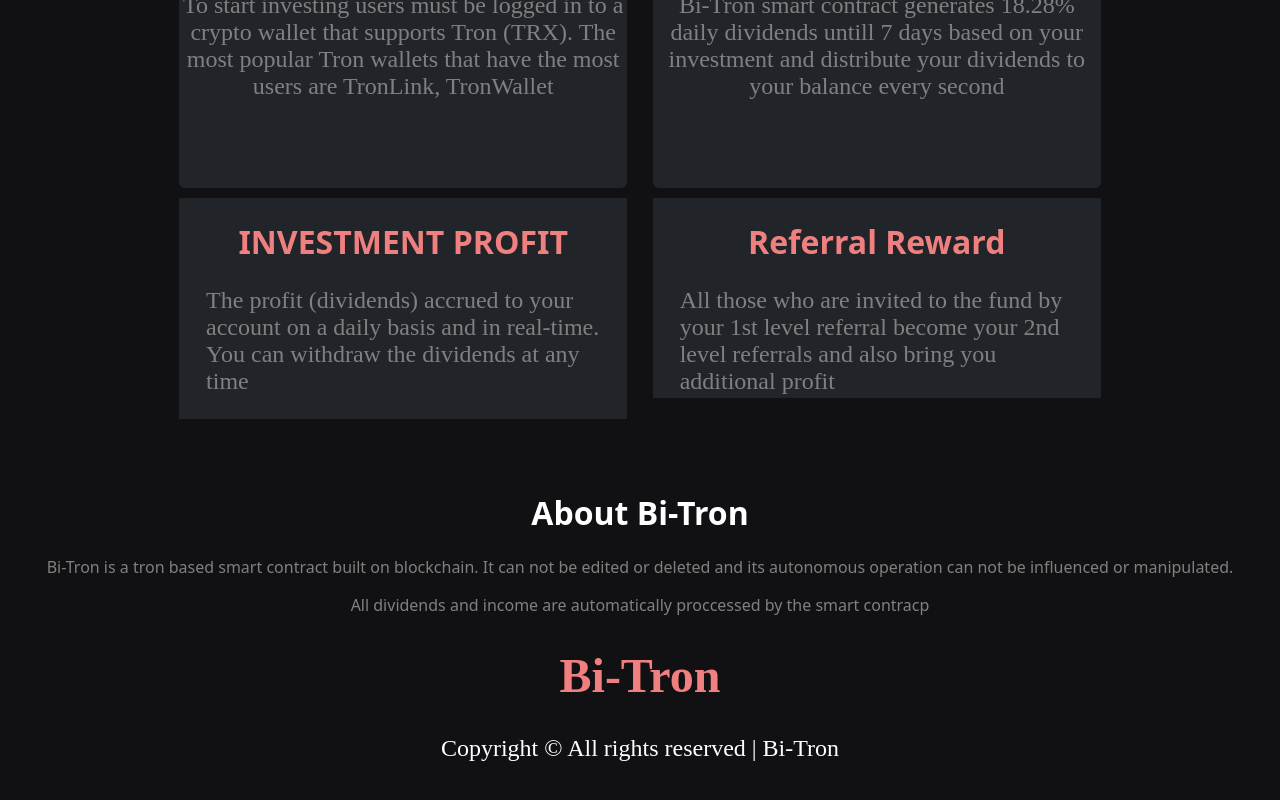
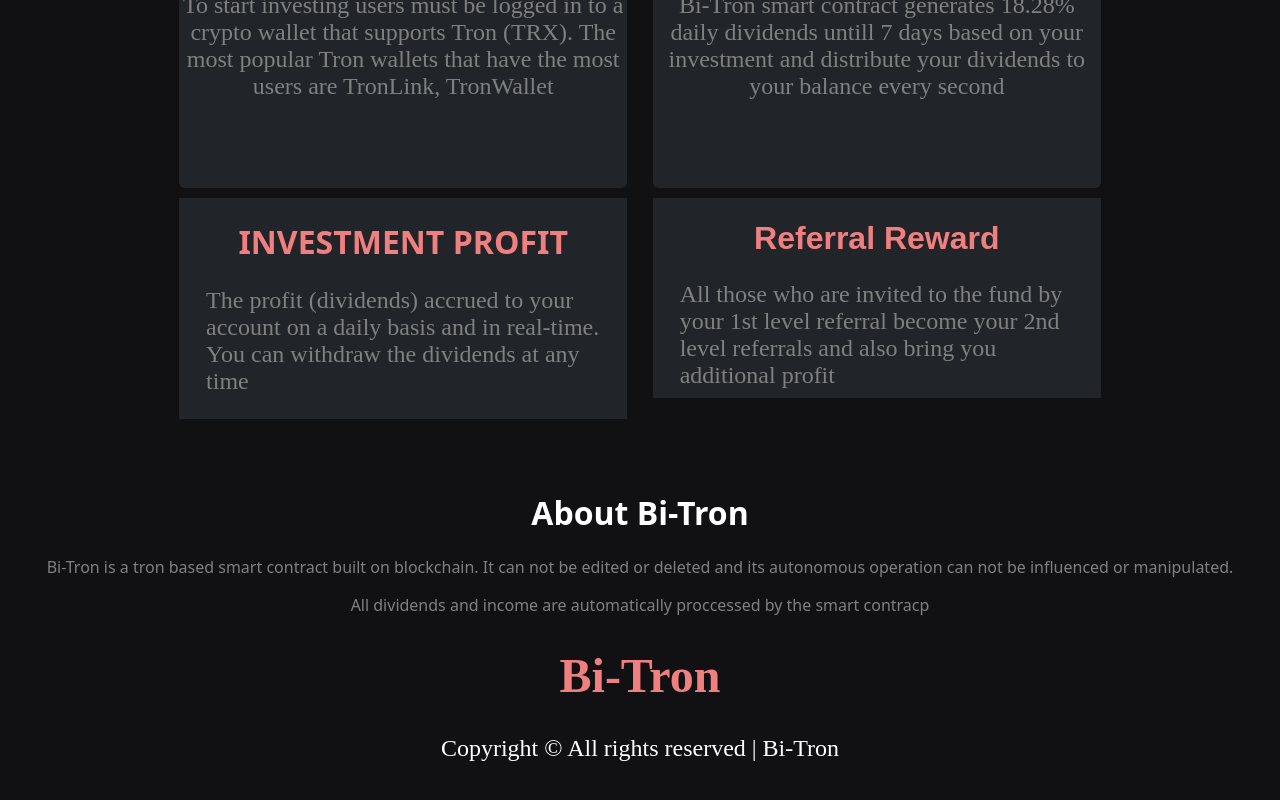
Before and after one commit to ali-203/myapp, a React (Create React App) app: page / in a window 1280 px wide. Shown: the part 3598-4398 px from the top of the page. Built offline with nearby package versions, Linux system fonts and the light colour scheme.

Commit message:
updated css

```diff
--- a/src/App.css
+++ b/src/App.css
@@ -501,7 +501,7 @@
 }
 .smart-rewrd h1 {
   text-align: center;
-  font-family: system-ui;
+  font-family: sans-serif;
 }
 .smart-rewrd p{
   padding-right: 1%;
```
